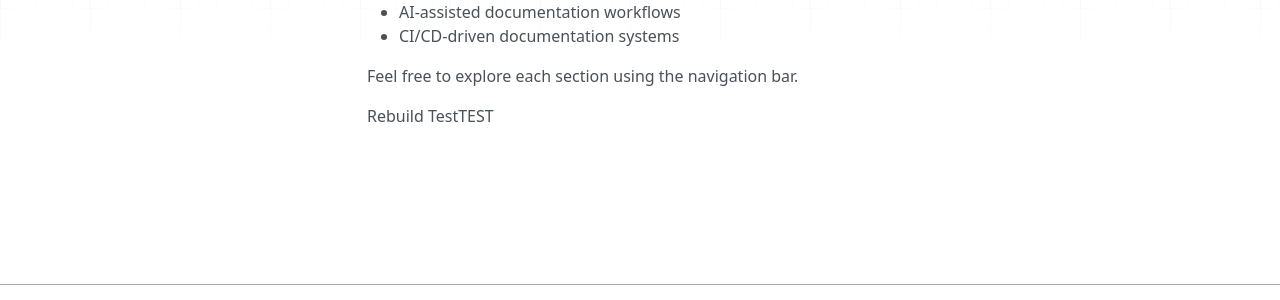
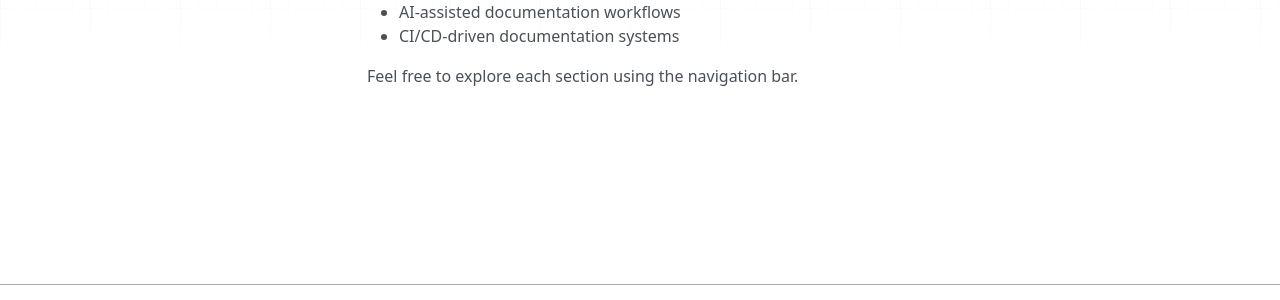
Before and after one commit to ADocLab/DocOps-Repo, an MkDocs documentation site: the page built from docs/index.md, in a window 1280 px wide. Shown: the part 262-562 px from the top of the page. Built offline with MkDocs 1.6.1, drawn with Linux system fonts in a browser that asks for light colours; nearby versions of some CDN libraries.

Commit message:
removed the test data that was added to check automation engine's behaviour (GitHub Action)..dint work, will revisit it later

```diff
--- a/docs/index.md
+++ b/docs/index.md
@@ -9,5 +9,3 @@ This site is part of my journey towards becoming a **Documentation Architect**,
 - CI/CD-driven documentation systems
 
 Feel free to explore each section using the navigation bar.
-
-Rebuild TestTEST
```
Also changed, not shown: docs/docops/pipeline.md (+0 -1 lines).
